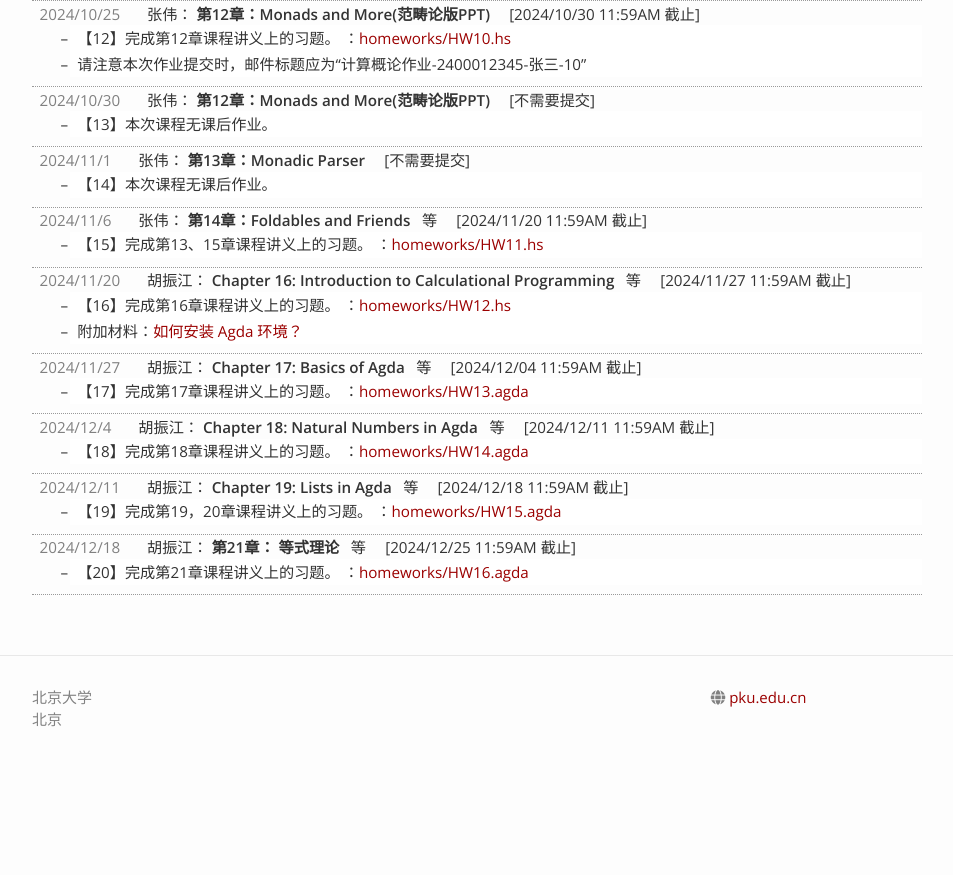
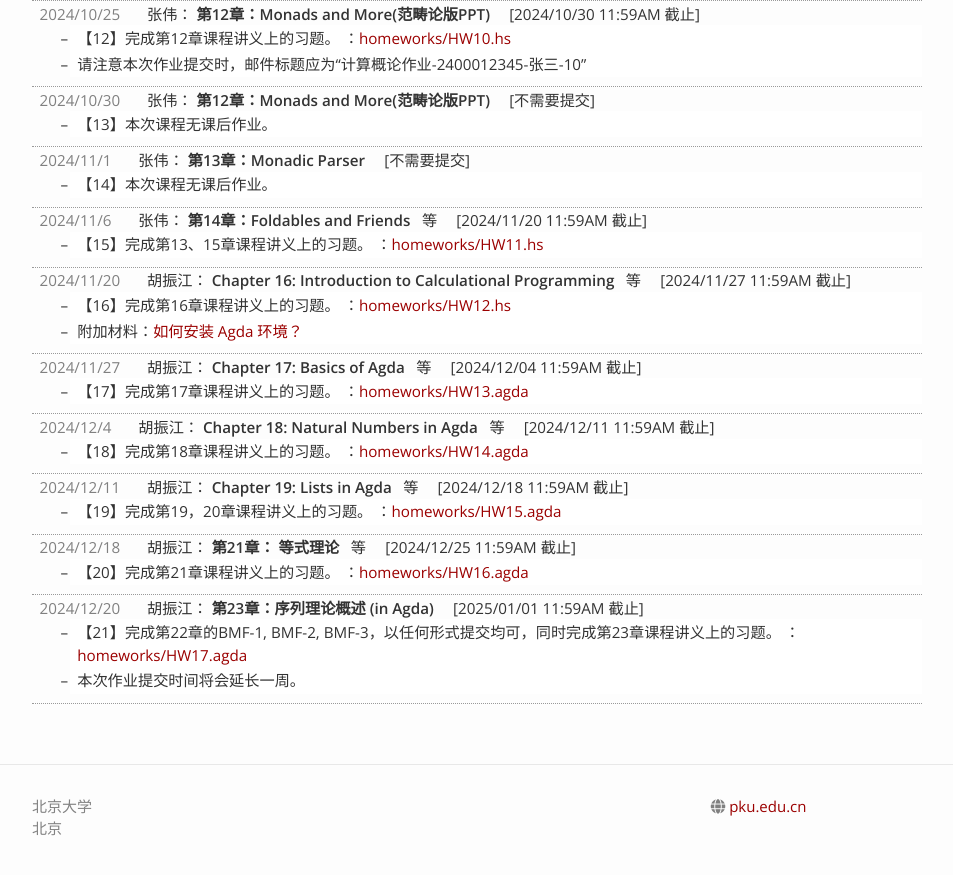
Before and after one commit to zhenjiang888/FP, a Jekyll site: the page built from 2024/assignments.md, in a window 1280 px wide and 900 px high, scrolled down 1383 px. Shown: the top 875 px of the window, without its empty margins (163-1116 px from the left). Built offline with Jekyll 4.4.1, drawn with Linux system fonts in a browser that asks for light colours; nearby versions of some CDN libraries; before the commit the page ends 2174 px from its top, so only the background shows below that.

Commit message:
Updating 2024 Fall ch21

```diff
--- a/_data/_2024.yaml
+++ b/_data/_2024.yaml
@@ -249,4 +249,15 @@ lectures:
     - text: 【20】完成第21章课程讲义上的习题。
       link: homeworks/HW16.agda
     due: 2024/12/25 11:59AM
+- teacher: 胡振江
+  date: 2024/12/20
+  slides:
+  - title: "第23章：序列理论概述 (in Agda)"
+    link: Ch23_BMF_agda.pdf
+  assignment:
+    descriptions:
+    - text: 【21】完成第22章的BMF-1, BMF-2, BMF-3，以任何形式提交均可，同时完成第23章课程讲义上的习题。
+      link: homeworks/HW17.agda
+    - text: 本次作业提交时间将会延长一周。
+    due: 2025/01/01 11:59AM
 updates: []
```
Also changed, not shown: 1 other file.
